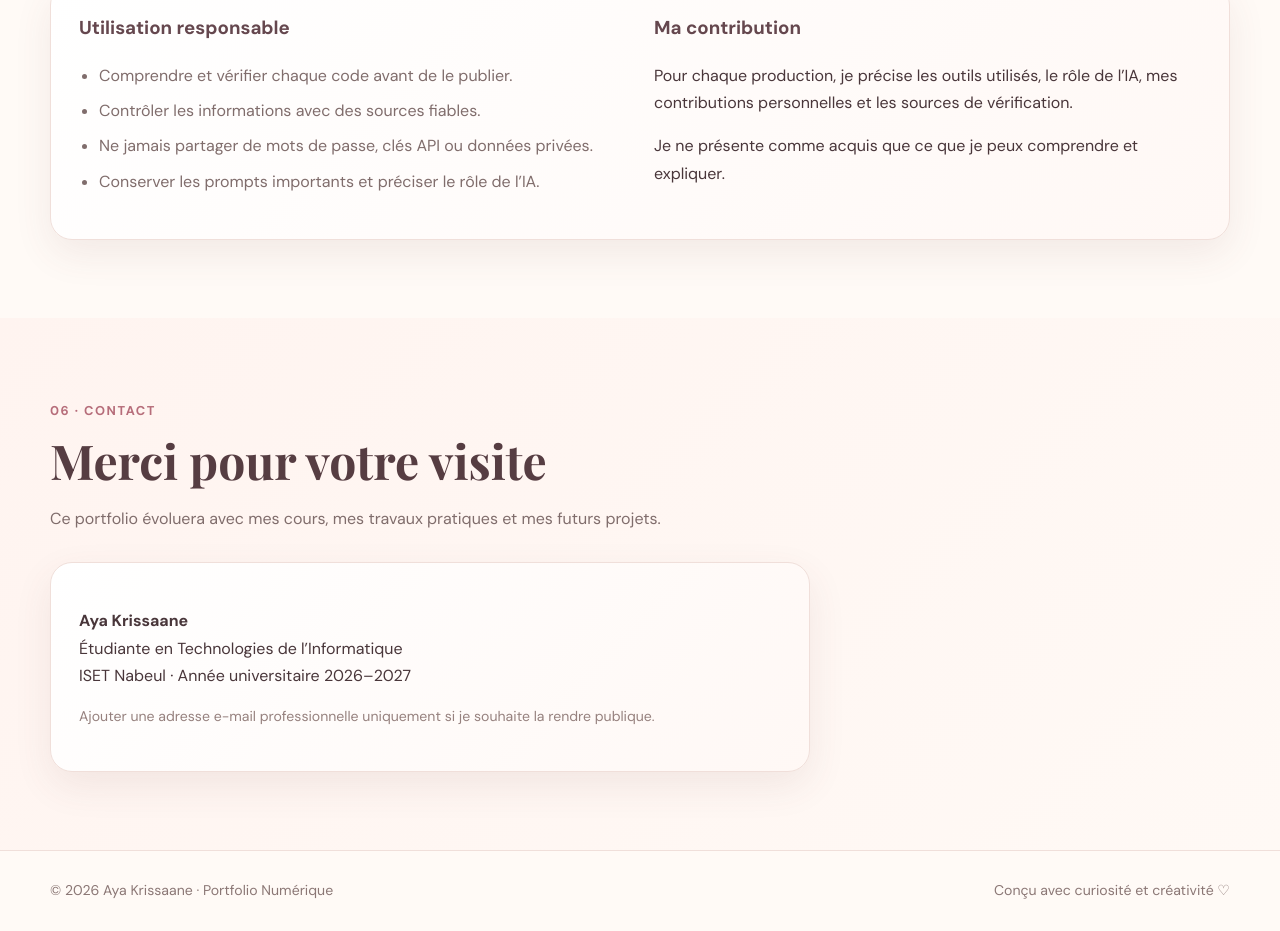
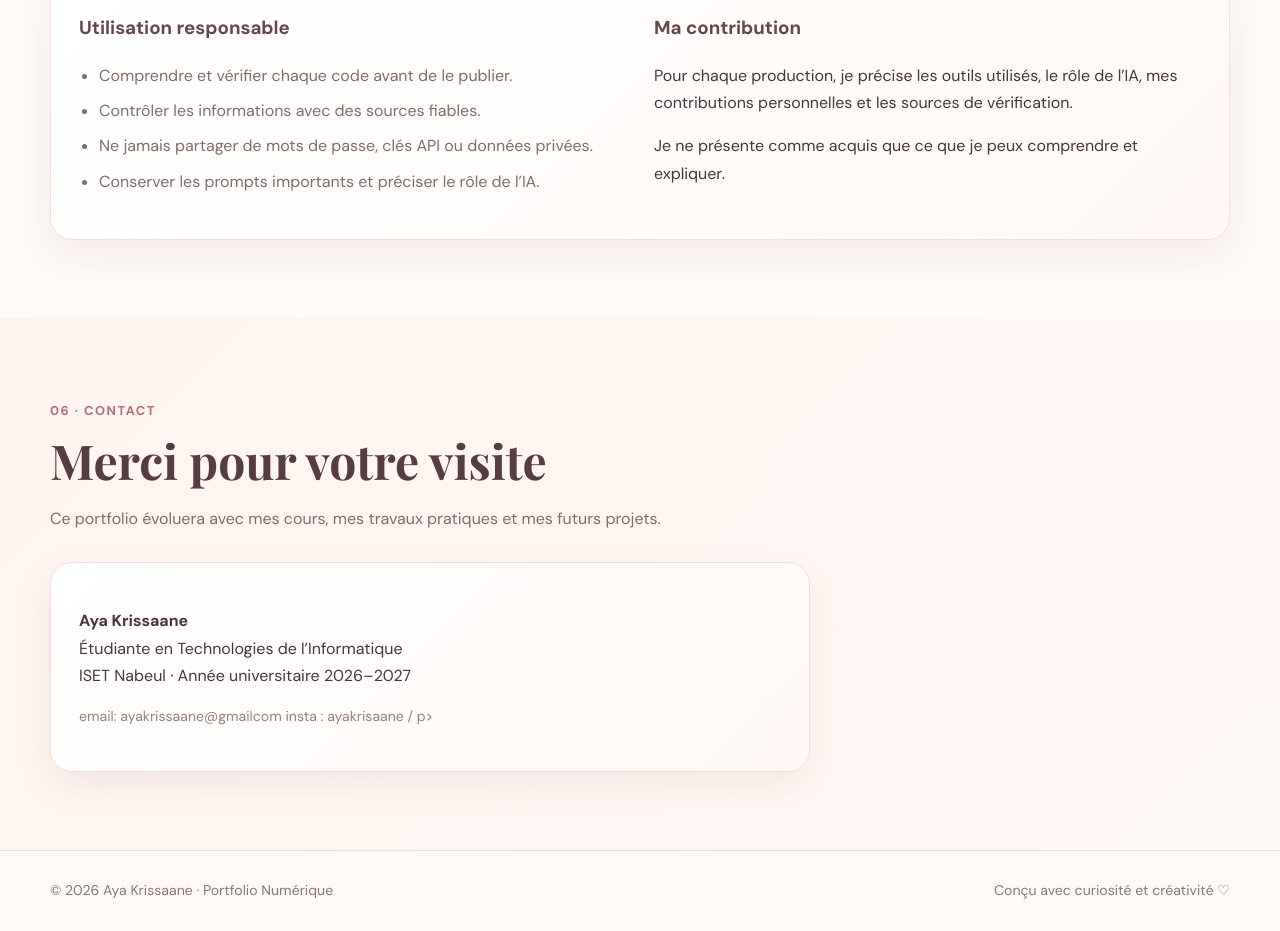
Before and after one commit to ayakrissaane/Portfolio-Numerique, a plain HTML site: page index.html in a window 1280 px wide. Shown: the part 4101-5032 px from the top of the page. Drawn offline with nearby package versions, Linux system fonts and the light colour scheme.

Commit message:
Update index.html

```diff
--- a/index.html
+++ b/index.html
@@ -180,7 +180,7 @@
             </div>
             <div class="soft-panel contact-panel">
                 <p><strong>Aya Krissaane</strong><br>Étudiante en Technologies de l’Informatique<br>ISET Nabeul · Année universitaire 2026–2027</p>
-                <p class="small">Ajouter une adresse e-mail professionnelle uniquement si je souhaite la rendre publique.</p>
+                <p class="small"> email: ayakrissaane@gmailcom insta : ayakrisaane / p>
             </div>
         </div>
     </section>
```
